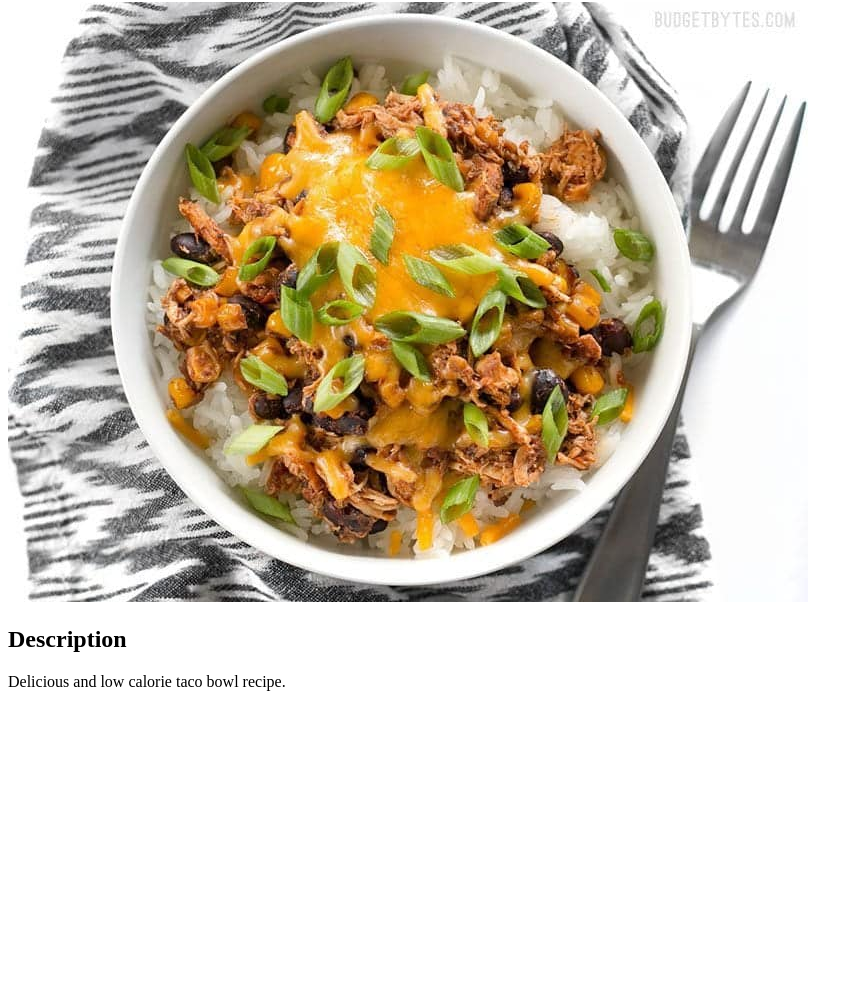
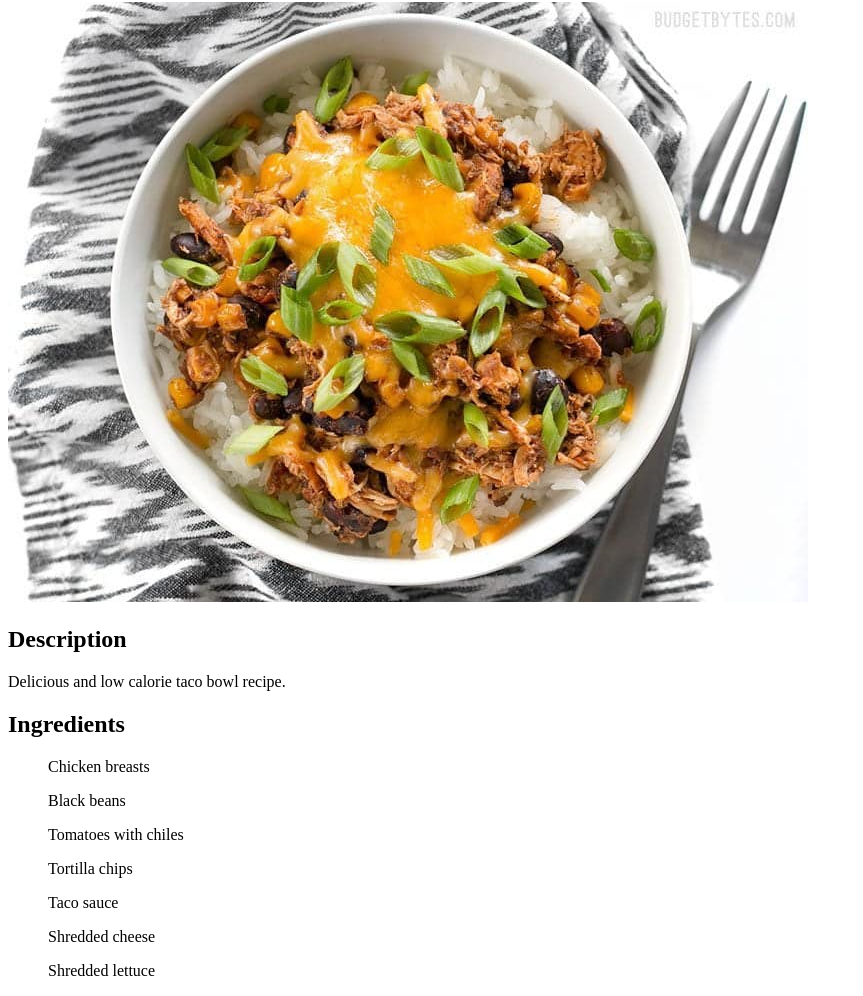
Before and after one commit to totalnooblet/odin-recipes, a plain HTML site: page recipes/tacobowl.html in a window 1280 px wide. Shown: the part 78-1074 px from the top of the page, without its empty margins (0-863 px from the left). Before the commit the page ends 800 px from the top, so only its background shows below. Drawn offline with Linux system fonts and the light colour scheme.

Commit message:
Add ingredient heading and list to taco bowl webpage

```diff
--- a/recipes/tacobowl.html
+++ b/recipes/tacobowl.html
@@ -8,9 +8,18 @@
     <body>
         <h1>Chicken Taco Bowl</h1>
         <img src="../img/chickenbowl.jpg" alt="Chicken Taco Bowl">
+
         <h2>Description</h2>
         <p>Delicious and low calorie taco bowl recipe.</p>
 
+        <h2>Ingredients</h2>
+        <ul>Chicken breasts</ul>
+        <ul>Black beans</ul>
+        <ul>Tomatoes with chiles</ul>
+        <ul>Tortilla chips</ul>
+        <ul>Taco sauce</ul>
+        <ul>Shredded cheese</ul>
+        <ul>Shredded lettuce</ul>
     </body>
 
 
```
